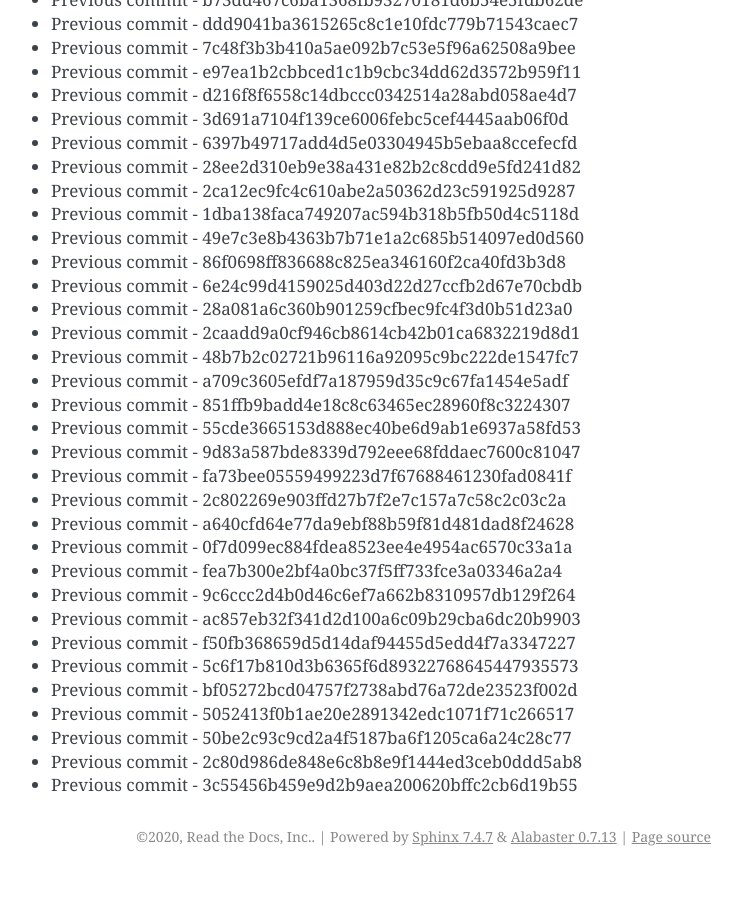
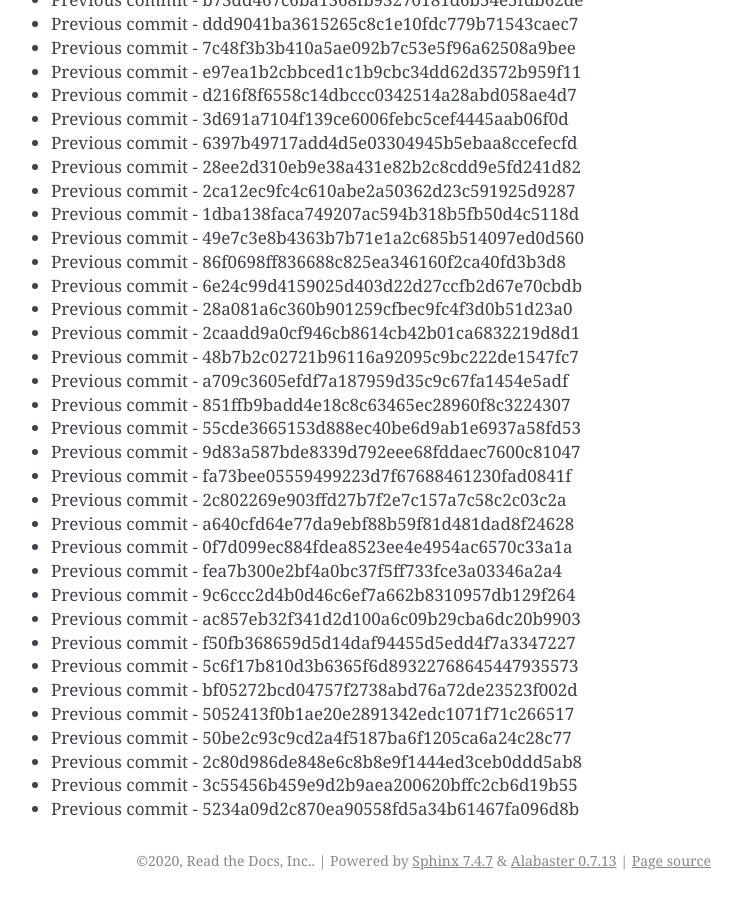
Before and after one commit to readthedocs/rtd-git-stresstest, a Sphinx documentation site: the page built from docs/updates.rst, in a window 1280 px wide and 900 px high, scrolled down 18979 px. Shown: the whole window, without its empty margins (399-1141 px from the left). Built offline with Sphinx 7.4.7, drawn with Linux system fonts in a browser that asks for light colours; before the commit the page ends 19855 px from its top, so only the background shows below that.

Commit message:
Generating commit from previous: 5234a09d2c870ea90558fd5a34b61467fa096d8b

```diff
--- a/docs/updates.rst
+++ b/docs/updates.rst
@@ -829,3 +829,4 @@ It can be tested for any performance characteristics.
 * Previous commit - 50be2c93c9cd2a4f5187ba6f1205ca6a24c28c77
 * Previous commit - 2c80d986de848e6c8b8e9f1444ed3ceb0ddd5ab8
 * Previous commit - 3c55456b459e9d2b9aea200620bffc2cb6d19b55
+* Previous commit - 5234a09d2c870ea90558fd5a34b61467fa096d8b
```
